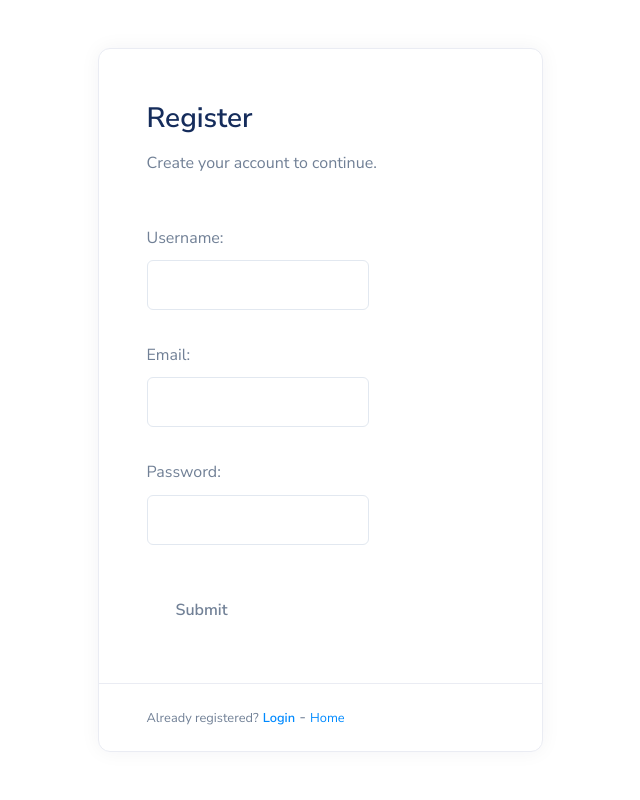
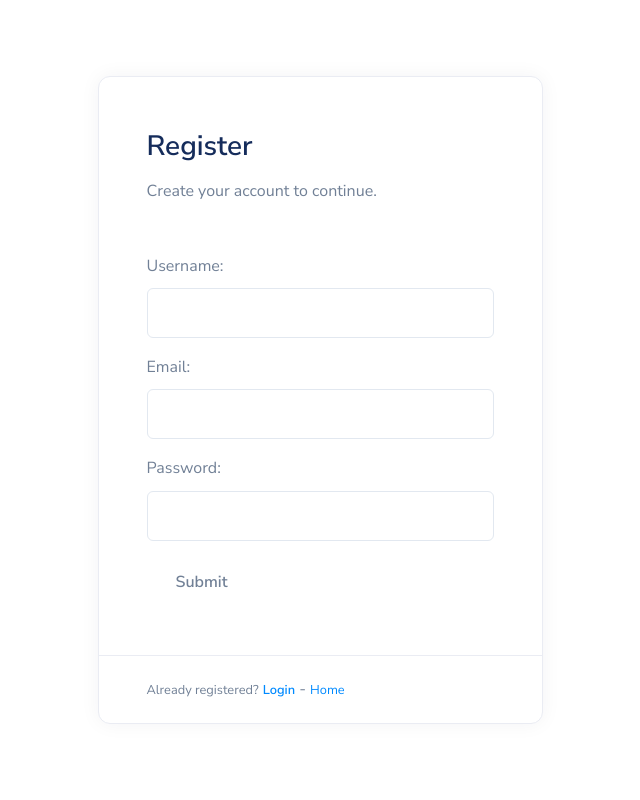
Before and after one commit to MSDS698/2021-product-analytics-group-project-group_4_readthesign, a Flask app: page /register in a window 1280 px wide. Shown: the whole page, without its empty margins (320-960 px from the left). Run offline with Flask 2, Linux system fonts and the light colour scheme; some libraries are stand-ins or nearby versions.

Commit message:
fix new tab issue again

```diff
--- a/code/app/templates/includes/navigation.html
+++ b/code/app/templates/includes/navigation.html
@@ -14,13 +14,13 @@
         <div class="collapse navbar-collapse" id="navbarCollapse">
             <ul class="navbar-nav mt-4 mt-lg-0 ml-auto">
                 <li class="nav-item ">
-                    <a class="nav-link" target="_blank" rel="noopener noreferrer" href="/">Home</a>
+                    <a class="nav-link" href="/">Home</a>
                 </li>
                 <li class="nav-item ">
-                    <a class="nav-link" target="_blank" rel="noopener noreferrer" href="/about">About</a>
+                    <a class="nav-link" href="/about">About</a>
                 </li>
                 <li class="nav-item ">
-                    <a class="nav-link" target="_blank" rel="noopener noreferrer" href="/register">Register</a>
+                    <a class="nav-link" href="/register">Register</a>
                 </li>
             </ul>
             <!-- Button -->
--- a/code/app/templates/page-register.html
+++ b/code/app/templates/page-register.html
@@ -21,33 +21,7 @@
                         </div>
                         <span class="clearfix"></span>
                         <form>
-                            {{ form.hidden_tag() }}
-                            <div class="form-group">
-                                <div class="input-group">
-                                    <div class="input-group-prepend">
-                                        {{ wtf.form_field(form.username) }}
-                                    </div>
-                                </div>
-                            </div>
-
-                            <div class="form-group">
-                                <div class="input-group">
-                                    <div class="input-group-prepend">
-                                        {{ wtf.form_field(form.email) }}
-                                    </div>
-                                </div>
-                            </div>
-
-                            <div class="form-group mb-0">
-                                <div class="input-group">
-                                    <div class="input-group-prepend">
-                                        {{ wtf.form_field(form.password) }}
-                                    </div>
-                                </div>
-                            </div>
-                            <div class="mt-4">
-                                {{ wtf.form_field(form.submit)}}
-                            </div>
+                            {{ wtf.quick_form(form) }}
                         </form>
                     </div>
                     <div class="card-footer px-md-5"><small>Already registered?</small>
```
